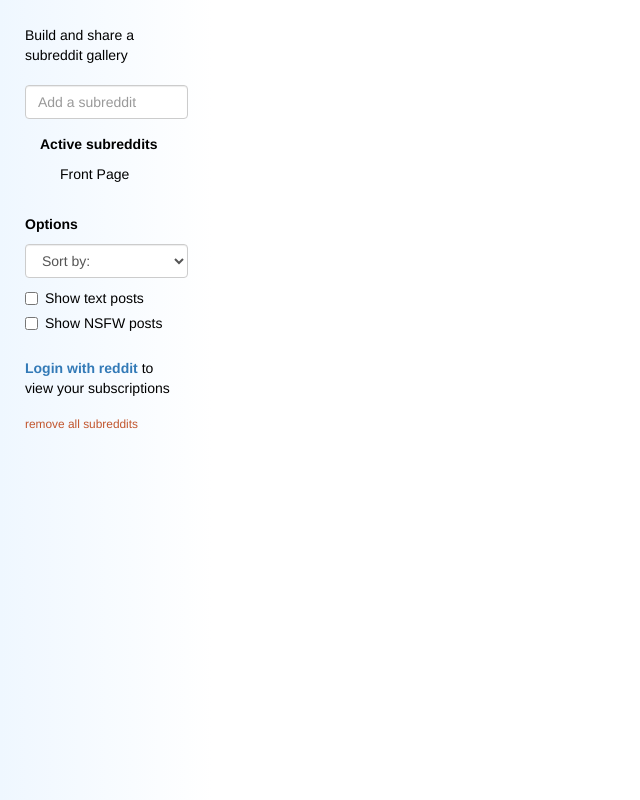
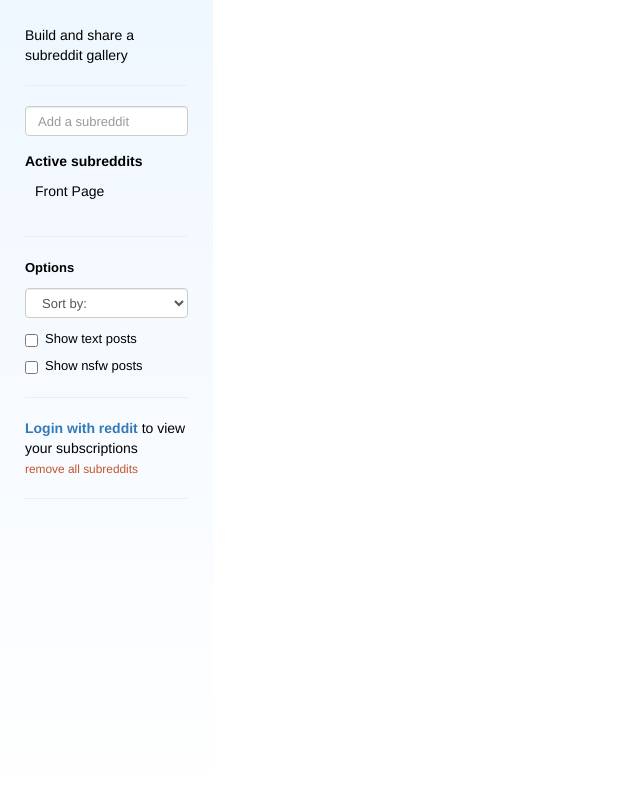
Before and after one commit to gabranches/Vuiit, a Flask app: page / in a window 1280 px wide. Shown: the whole page, without its empty margins (0-640 px from the left). Run offline with Flask 2, Linux system fonts and the light colour scheme; some libraries are stand-ins or nearby versions.

Commit message:
css changes

```diff
--- a/app/static/js/events.js
+++ b/app/static/js/events.js
@@ -29,7 +29,6 @@ $(document).on('click', '#remove-all', function() {
 
 // Show update button on change
 $('#share-name').focus(function() {
-	$('#update-confirm').hide();
 	$('#update-button').show();
 });
 
--- a/app/static/js/functions.js
+++ b/app/static/js/functions.js
@@ -46,7 +46,7 @@ function addGalleryName() {
 		url: '/ajax/updatename?name=' + name + '&key=' + state.key,
 		success: function(data){
 			$('#update-loader').hide();
-			$('#update-confirm').show();
+			$('#update-confirm').show().delay(3000).fadeOut();;
 		}
 	});
 }
--- a/app/static/style.css
+++ b/app/static/style.css
@@ -2,6 +2,17 @@
 
 a:hover {
   text-decoration: none;
+}
+
+body {
+  background: rgba(239,247,255,1);
+  background: -moz-linear-gradient(top, rgba(239,247,255,1) 0%, rgba(255,255,255,1) 100%);
+  background: -webkit-gradient(left top, left bottom, color-stop(0%, rgba(239,247,255,1)), color-stop(100%, rgba(255,255,255,1)));
+  background: -webkit-linear-gradient(top, rgba(239,247,255,1) 0%, rgba(255,255,255,1) 100%);
+  background: -o-linear-gradient(top, rgba(239,247,255,1) 0%, rgba(255,255,255,1) 100%);
+  background: -ms-linear-gradient(top, rgba(239,247,255,1) 0%, rgba(255,255,255,1) 100%);
+  background: linear-gradient(to bottom, rgba(239,247,255,1) 0%, rgba(255,255,255,1) 100%);
+  filter: progid:DXImageTransform.Microsoft.gradient( startColorstr='#eff7ff', endColorstr='#ffffff', GradientType=0 );
 }
 
 html, body {
@@ -10,6 +21,7 @@ html, body {
 
 label {
   margin-bottom: 10px;
+  font-size: 13px;
 }
 
 .glyphicon {
@@ -29,6 +41,11 @@ label {
 .link-pg,
 .mysubs-pg {
   display:none;
+}
+
+.form-control {
+  height: 30px;
+  font-size: 13px;
 }
 
 /* Top Menu (Mobile) */
@@ -59,15 +76,19 @@ label {
   overflow-x: hidden;
   padding: 15px;
   padding: 25px;
+}
 
-  background: rgba(239,247,255,1);
-  background: -moz-linear-gradient(left, rgba(239,247,255,1) 0%, rgba(255,255,255,1) 100%);
-  background: -webkit-gradient(left top, right top, color-stop(0%, rgba(239,247,255,1)), color-stop(100%, rgba(255,255,255,1)));
-  background: -webkit-linear-gradient(left, rgba(239,247,255,1) 0%, rgba(255,255,255,1) 100%);
-  background: -o-linear-gradient(left, rgba(239,247,255,1) 0%, rgba(255,255,255,1) 100%);
-  background: -ms-linear-gradient(left, rgba(239,247,255,1) 0%, rgba(255,255,255,1) 100%);
-  background: linear-gradient(to right, rgba(239,247,255,1) 0%, rgba(255,255,255,1) 100%);
-  filter: progid:DXImageTransform.Microsoft.gradient( startColorstr='#eff7ff', endColorstr='#ffffff', GradientType=1 );
+#update-button {
+  margin-top: 20px;
+}
+
+.update-button-wrapper {
+  font-size: 13px;
+  margin-top: 10px;
+}
+
+.share-button-wrapper {
+  cursor: pointer;
 }
 
 #share-name,
@@ -75,10 +96,6 @@ label {
 #select-sort,
 #input-sub {
   max-width: 200px;
-}
-
-.menuitem {
-  padding: 15px;
 }
 
 #edit-gallery,
@@ -122,11 +139,12 @@ label {
 
 .sub-link {
   color: #428bca;
+  padding-left: 10px;
 }
 
 #sub-list {
   padding: 15px;
-  padding-left: 50px;
+  /* padding-left: 0px; */
 }
 
 .options {
@@ -134,11 +152,13 @@ label {
 }
 
 #active-subs-label {
-  margin-left: -20px;
+  margin-bottom: 10px;
 }
 
 #front-page-label {
   display:none;
+  margin-left: 10px;
+  /* font-size:  13px; */
 }
 
 #gallery-name {
--- a/app/templates/index.html
+++ b/app/templates/index.html
@@ -40,6 +40,7 @@
             </div>
           </div>
 
+          <hr>
           <div class="row main-pg">
             <div class="col-xs-12">
               <input type="input" class="form-control" id="input-sub" placeholder="Add a subreddit">
@@ -60,15 +61,15 @@
 
           <div class="row main-pg link-pg mysubs-pg">
              <div id="sub-list" class="col-xs-12">
-              <span id="active-subs-label"><label>Active subreddits</label></span><br />
+              <div id="active-subs-label"><strong>Active subreddits</strong></div>
               <span id="front-page-label">Front Page</span>
               <span id="sub-names"></span>
              </div>
           </div>
 
           <div class="row main-pg">
-            <div class="menuitem col-xs-12 share-button-wrapper">
-              <button id="share" type="button" class="btn btn-default">Share this Gallery</button>
+            <div id="share" class="menuitem col-xs-12 share-button-wrapper">
+              <a><strong>Share this gallery</strong></a>
             </div>
 
             <div class="share-load menuitem col-xs-12">
@@ -76,18 +77,19 @@
             </div>
 
             <div class="share-result menuitem col-xs-12">
-              <div id="gallery-label"><label> Gallery address </label></div>
+              <hr>
               <input type="text" class="form-control" id="share-link"><br />
               <input type="text" class="form-control" id="share-name" placeholder="Gallery name (optional)">
+
               <div class="menuitem col-xs-12 update-button-wrapper">
-                <button id="update-button" type="button" class="btn btn-default">Update</button>
+                <!-- <button id="update-button" type="button" class="btn btn-default">Update</button> -->
                 <img id="update-loader" src='/static/images/ajax-loader.gif' />
                 <span id="update-confirm">Saved!</span>
               </div>
             </div>
           </div>
 
-
+          <hr>
 
           <div class="row options">
             <div class="col-xs-12">
@@ -115,10 +117,10 @@
 
               <div class="checkbox">
                 <label>
-				  				<input id="options-nsfw" type="checkbox"> Show NSFW posts
+				  				<input id="options-nsfw" type="checkbox"> Show nsfw posts
 								</label>
               </div>
-
+              <hr>
               <div class="menuitem row link-pg main-pg sub-pg" id="login-div">
                 <div class="col-xs-12">
                   <strong><a href="/login">Login with reddit</a></strong>
@@ -133,6 +135,7 @@
               </div>
             </div>
           </div>
+          <hr>
         </div>
         <!-- Main Gallery -->
         <div id="gallery" class="col-xs-12 col-md-10">
```
